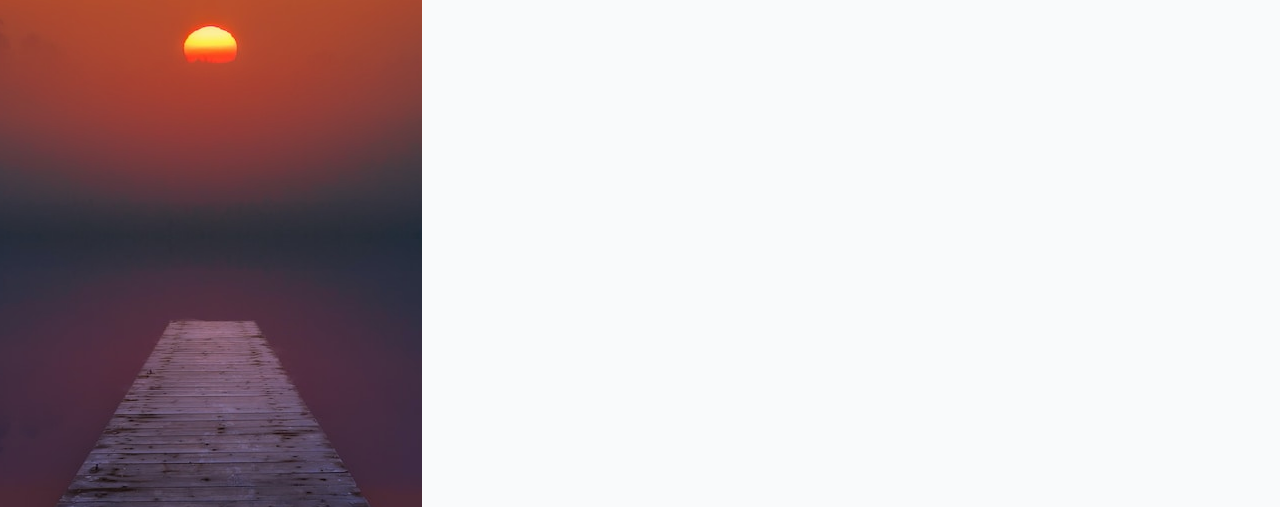
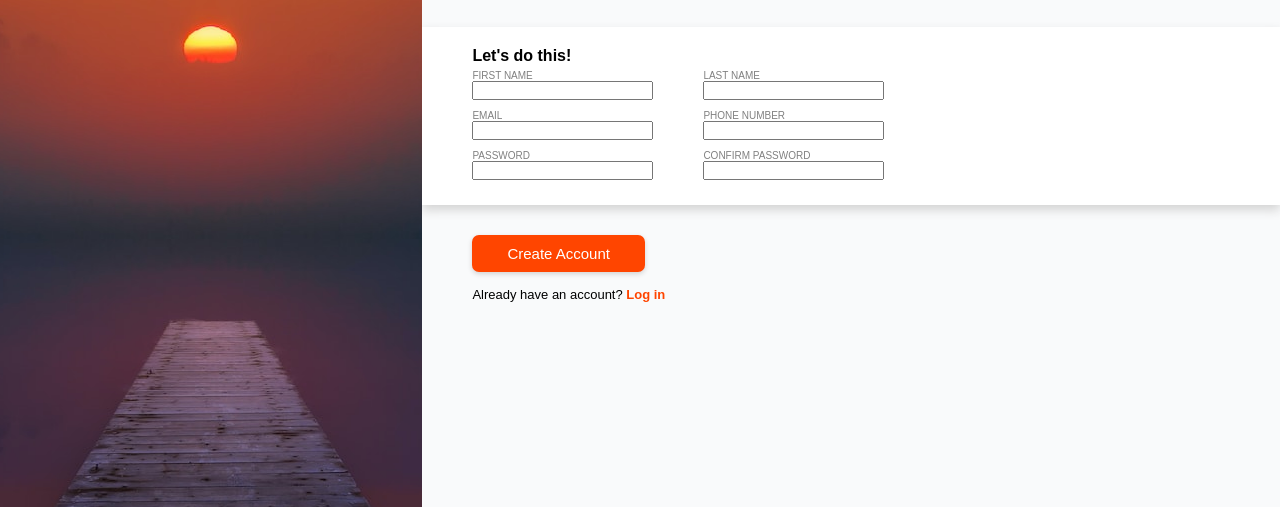
Before and after one commit to karleenheong/odin-sign-up-form, a plain HTML site: page index.html in a window 1280 px wide. Shown: the part 293-800 px from the top of the page. Drawn offline with Linux system fonts and the light colour scheme.

Commit message:
Create and style form and below form section

```diff
--- a/index.html
+++ b/index.html
@@ -25,8 +25,52 @@
             <br>
             <p><strong>You <em>know</em> you want to.</strong></p>
           </div>
-          <div class="form"></div>
-          <div class="below-form-section"></div>
+
+          <div class="form-background">
+            <div class="form">
+              <form id="myform" action="" method="post">
+
+                <div><h2>Let's do this!</h2></div>
+                <div class="form-fields">
+                  <div class="form-field-half">
+                    <div class="label-input">
+                      <label for="fname">FIRST NAME</label>
+                      <input type="text" id="fname">
+                    </div>
+                    <div class="label-input">
+                      <label for="email">EMAIL</label>
+                      <input type="email" id="email">
+                    </div>
+                    <div class="label-input">
+                      <label for="pwd">PASSWORD</label>
+                      <input type="password" id="pwd">
+                    </div>
+                  </div>
+
+                  <div class="form-field-half">
+                    <div class="label-input">
+                      <label for="lname">LAST NAME</label>
+                      <input type="text" id="lname">
+                    </div>
+                    <div class="label-input">
+                      <label for="phone">PHONE NUMBER</label>
+                      <input type="tel" id="phone">
+                    </div>
+                    <div class="label-input">
+                      <label for="pwd-confirm">CONFIRM PASSWORD</label>
+                      <input type="password" id="pwd-confirm">
+                    </div>
+                  </div>
+                </div>
+
+              </form>
+            </div>
+          </div>
+
+          <div class="below-form-section">
+            <button class="submit-btn" type="submit" form="myform">Create Account</button>
+            <p>Already have an account? <span class="login">Log in</span></p>
+          </div>
 
         </div>
 
--- a/styles.css
+++ b/styles.css
@@ -1,6 +1,10 @@
 * {
   margin: 0;
   padding: 0;
+}
+
+body {
+  overflow: hidden;
 }
 
 .container {
@@ -47,10 +51,20 @@
 .form-section {
   width: 67vw;
   background-color: #F9FAFB;
+  height: 100vh;
+  display: flex;
+  align-items: center;
 }
 
 .form-container {
-  padding: 150px 50px;
+  padding: 140px 0;
+}
+
+.above-form-section,
+.form,
+.below-form-section {
+  padding-left: 50px;
+  padding-right: 50px;
 }
 
 .above-form-section {
@@ -61,3 +75,61 @@
   font-size: 18px;
   line-height: 1.4rem;
 }
+
+.form-background {
+  background-color: white;
+  box-shadow: 0px 5px 10px lightgrey;
+  margin: 30px 0;
+}
+
+.form {
+  padding-top: 20px;
+  padding-bottom: 20px;
+}
+
+form {
+  display: flex;
+  flex-direction: column;
+}
+
+.form-fields {
+  display: flex;
+  flex-direction: row;
+  gap: 50px;
+}
+
+.form label {
+  color: grey;
+  font-size: 10px;
+}
+
+.label-input {
+  display: flex;
+  flex-direction: column;
+  padding: 5px 0;
+}
+
+h2 {
+  font-size: 16px;
+}
+
+.submit-btn {
+  background-color: orangered;
+  border-style: none;
+  color: white;
+  padding: 10px 35px;
+  border-radius: 7px;
+  font-size: 15px;
+  font-family: sans-serif;
+  box-shadow: 0px 2px 5px lightgrey;
+}
+
+.below-form-section p {
+  font-size: 13px;
+  margin-top: 15px;
+}
+
+.login {
+  font-weight: bold;
+  color: orangered;
+}
```
